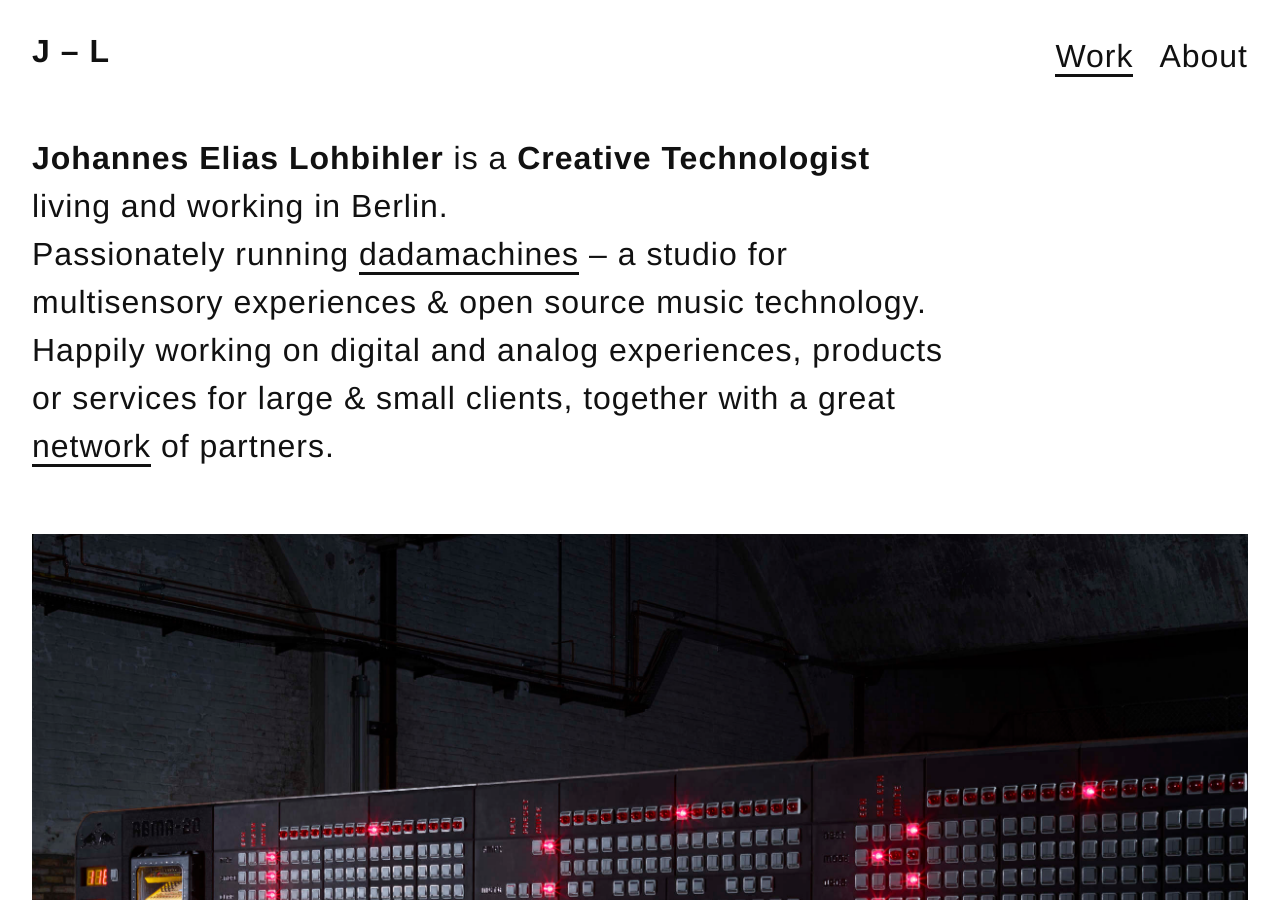
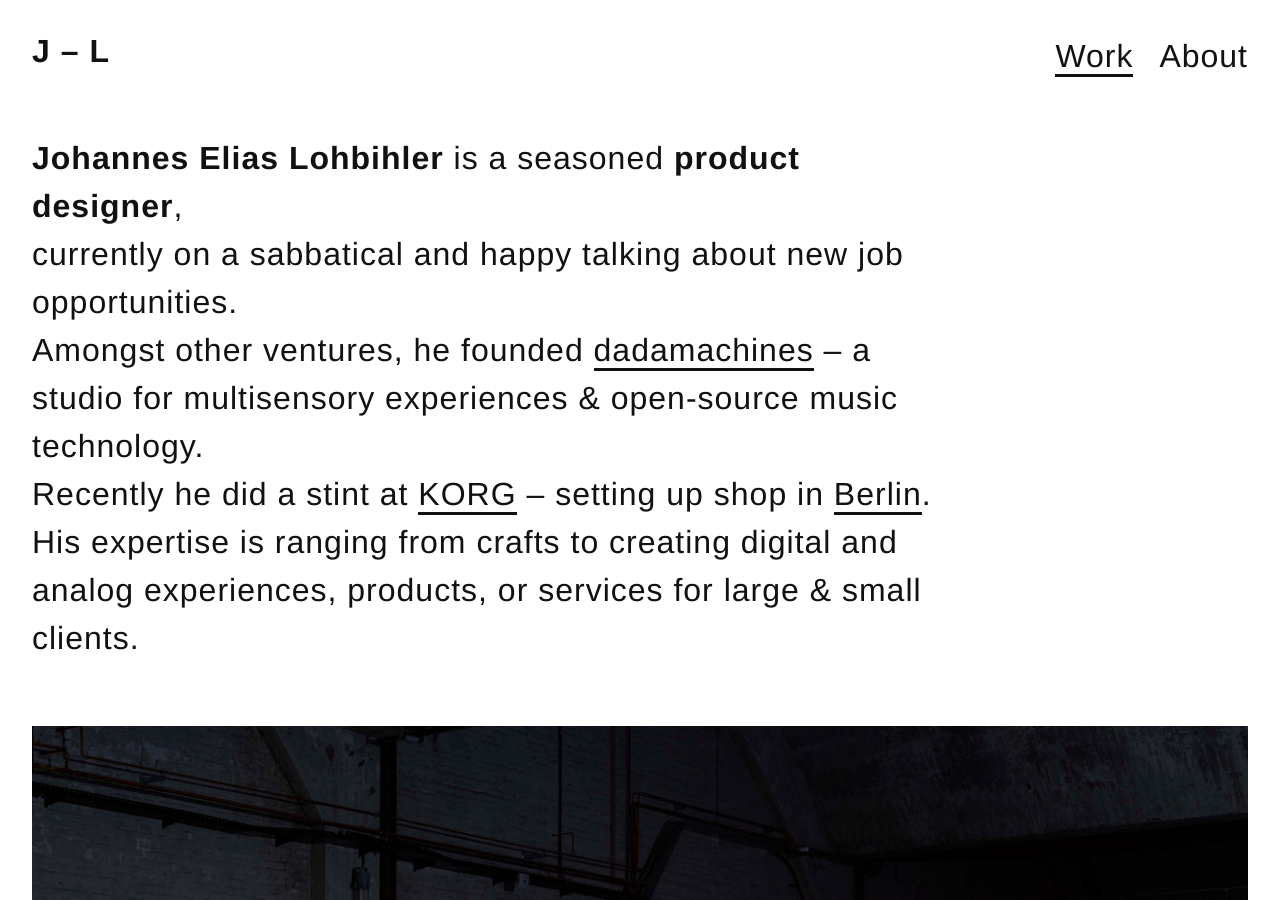
Before and after one commit to nevvkid/lohbihler.com, a Jekyll site: the page built from index.html, in a window 1280 px wide and 900 px high. Built offline with Jekyll 4.4.1, drawn with Linux system fonts in a browser that asks for light colours; nearby versions of some CDN libraries; some web fonts are replaced.

Commit message:
change about text

```diff
--- a/_config.yml
+++ b/_config.yml
@@ -2,7 +2,7 @@
 title: Johannes Elias Lohbihler
 email: jl@solution.io
 description: > # this means to ignore newlines until "baseurl:"
-  Is a Creative Technologist living and working in Berlin. Creator of dadamachines. Previously co-founder of a SaaS company named LUXOWORKS. He is a seventh generation carpenter with a BA in product design and an MA in interaction design. He creates digital and analogue products and experiences.
+ Johannes Elias Lohbihler is a berlin-based seasoned product designer currently on a sabbatical and happy talking about new job opportunities. Amongst other ventures, he founded dadamachines – a studio for multisensory experiences & open-source music technology. Recently he did a stint at KORG - setting up shop in Berlin. His expertise is ranging from crafts to creating digital and analog experiences, products, or services for large & small clients.
 baseurl: "" # the subpath of your site, e.g. /blog
 url: https://lohbihler.com   # with the https protocol
 enforce_ssl: lohbihler.com   # without any protocol
--- a/about.html
+++ b/about.html
@@ -10,7 +10,8 @@ permalink: /about
 <div class="clearfix mb0">
   <div class="sm-col sm-col-8">
   <h2 class="h0">About</h2>
-  <p class="about large intro"><strong>Johannes Elias Lohbihler</strong> is a <strong>Creative Technologist</strong></br> living and working in Berlin.</br>Passionately running <a href="http://dadamachines.com" target="_blank">dadamachines</a> – a studio for multisensory experiences & open source music technology.</br>Happily working on digital and analog experiences, products or services for large & small clients, together with a great <a href="http://solution.io" target="_blank">network</a> of partners.</p>
+  <p class="about large intro"><strong>Johannes Elias Lohbihler</strong> is a seasoned <strong>product designer</strong>,</br> currently on a sabbatical and happy talking about new job opportunities.</br> Amongst other ventures, he founded <a href="http://dadamachines.com" target="_blank">dadamachines</a> – a studio for multisensory experiences & open-source music technology.</br>
+    Recently he did a stint at <a href="http://www.korg.com" target="_blank">KORG</a> – setting up shop in <a href="http://korg.berlin" target="_blank">Berlin</a>.</br> His expertise is ranging from crafts to creating digital and analog experiences, products, or services for large & small clients.</p>
   </div>
   <div class="sm-col sm-col-4">
     <div class="image-cropper mx-auto profile-image-container">
@@ -42,7 +43,7 @@ permalink: /about
         <h2 class="h1 m0">Hardware Developer</h2>
       </div>
       <div class="about_time_period">
-        <a href="https://korg.berlin/" target="_blank" class="m0">KORG Berlin</a>
+        <a href="https://korg.berlin/" target="_blank" class="m0">KORG, Berlin</a>
       </div>
     </li>
     <li class="time-item block mb3">
--- a/index.html
+++ b/index.html
@@ -4,11 +4,8 @@ title: Johannes Elias Lohbihler – Creative Technologist
 permalink: /
 ---
 <div class="intro pb4">
-  <p class="large"><strong>Johannes Elias Lohbihler</strong> is a <strong>Creative Technologist</strong></br> living and
-    working in Berlin.</br>Passionately running <a href="http://dadamachines.com" target="_blank">dadamachines</a> – a
-    studio for multisensory experiences & open source music technology.</br>Happily working on digital and analog
-    experiences, products or services for large & small clients, together with a great <a href="http://solution.io"
-      target="_blank">network</a> of partners.</p>
+  <p class="large"><strong>Johannes Elias Lohbihler</strong> is a seasoned <strong>product designer</strong>,</br> currently on a sabbatical and happy talking about new job opportunities.</br> Amongst other ventures, he founded <a href="http://dadamachines.com" target="_blank">dadamachines</a> – a studio for multisensory experiences & open-source music technology.</br>
+Recently he did a stint at <a href="http://www.korg.com" target="_blank">KORG</a> – setting up shop in <a href="http://korg.berlin" target="_blank">Berlin</a>.</br> His expertise is ranging from crafts to creating digital and analog experiences, products, or services for large & small clients.</p>
 </div>
 {% assign projects = site.projects | sort: 'order' %}
 {% for project in projects %}
```
